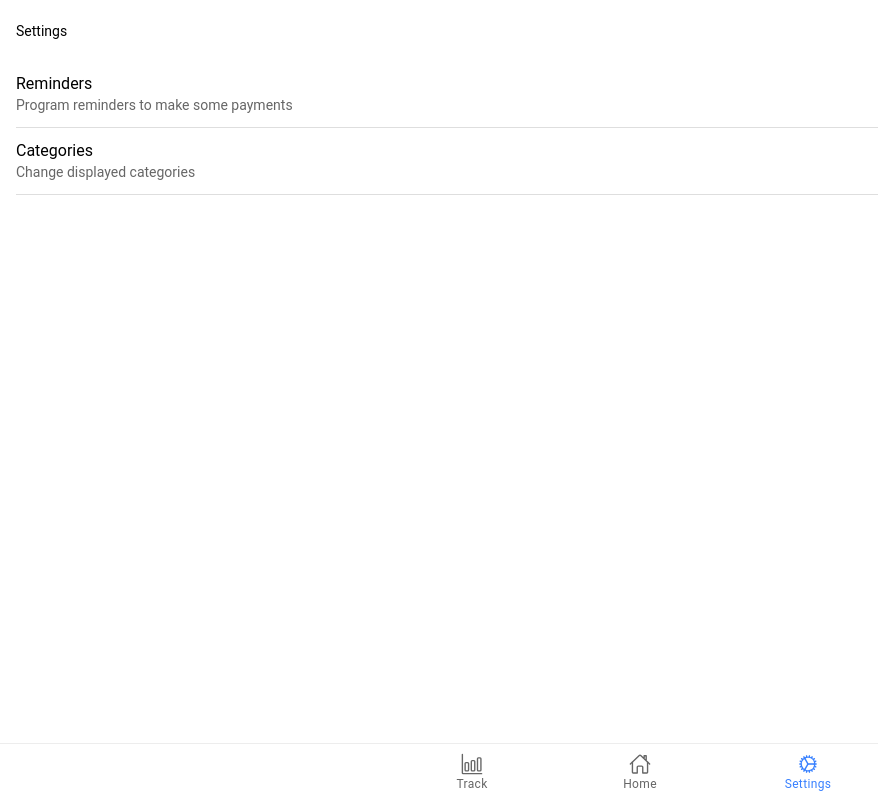
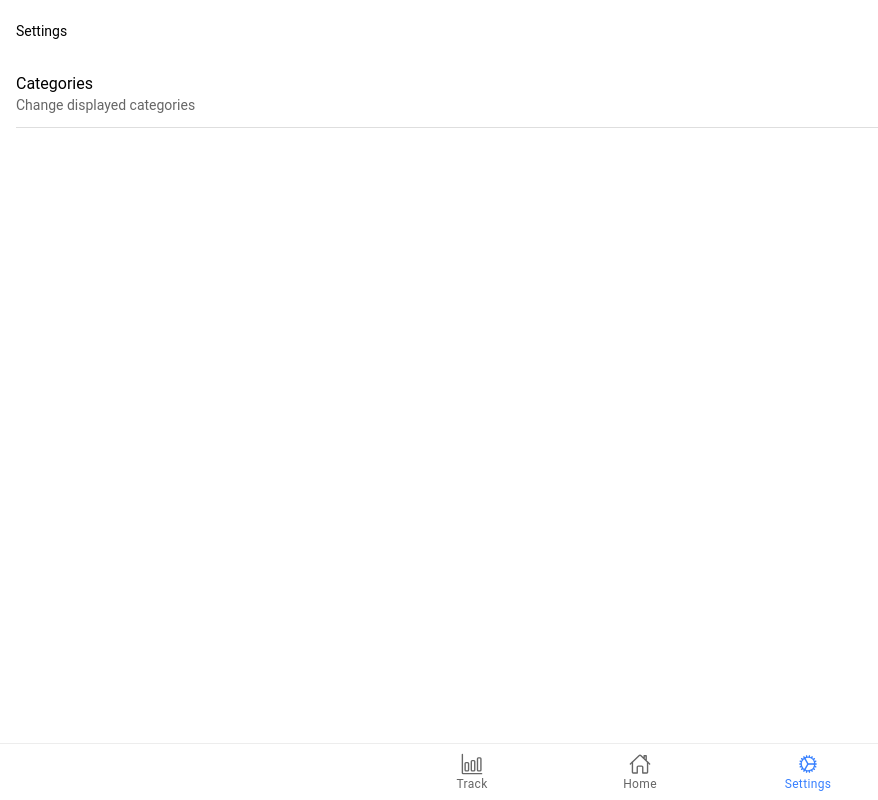
Before and after one commit to AlanBar13/tsukan, a React (Create React App) app: page /settings in a window 1280 px wide. Shown: the whole page, without its empty margins (0-878 px from the left). Built offline with nearby package versions, Linux system fonts and the light colour scheme.

Commit message:
removed notification part

```diff
--- a/src/pages/Settings.tsx
+++ b/src/pages/Settings.tsx
@@ -1,5 +1,6 @@
 import { IonContent, IonPage, IonLabel, IonList, IonListHeader, useIonModal, IonItem } from '@ionic/react';
 import { add } from 'ionicons/icons';
+import Notification from '../services/Notification';
 
 import CategoriesMd from '../components/CategoriesMd'
 
@@ -19,12 +20,6 @@ const Settings: React.FC = () => {
                         <IonLabel>Settings</IonLabel>
                     </IonListHeader>
                 </IonList>
-                <IonItem button>
-                    <IonLabel>
-                        <h2>Reminders</h2>
-                        <p>Program reminders to make some payments</p>
-                    </IonLabel>
-                </IonItem>
                 <IonItem button onClick={() => {
                     present()
                 }}>
```
